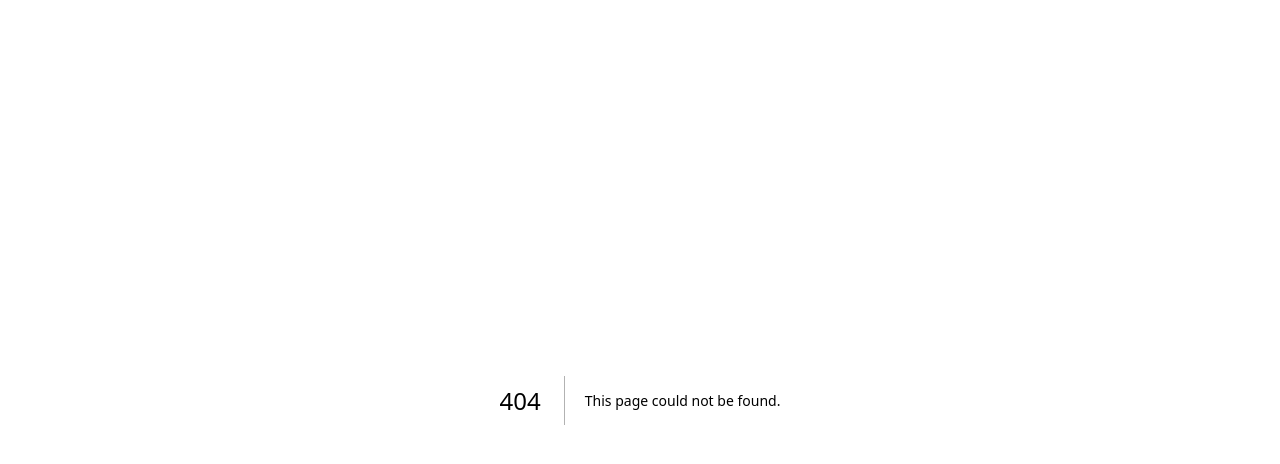
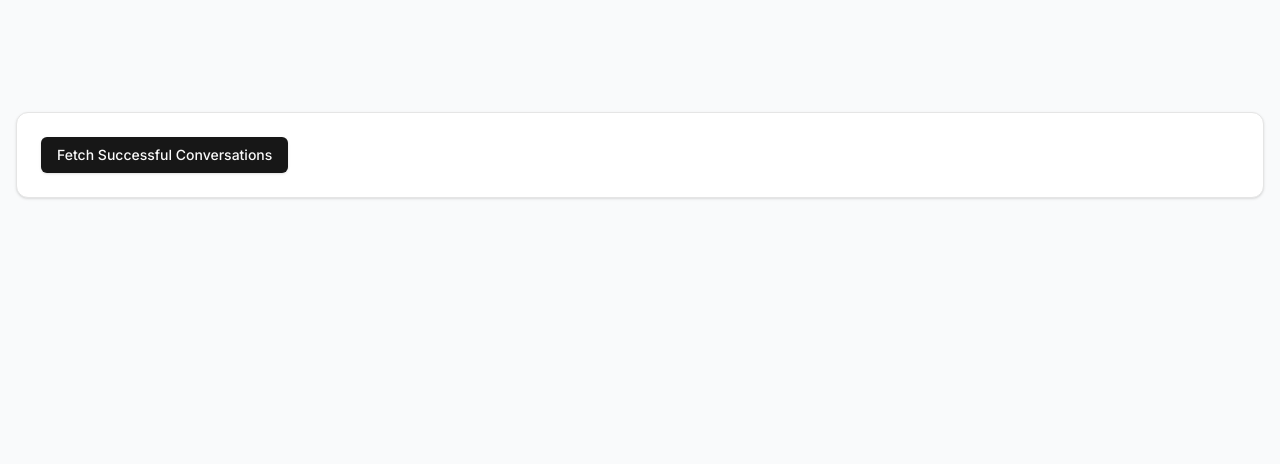
Before and after one commit to haloweavedev/DCC, a Next.js app: page /ai-receptionist/data in a window 1280 px wide. Before the commit this address had no page. Shown: the top 464 px of the page. Built offline with nearby package versions, Linux system fonts and the light colour scheme.

Commit message:
added ai-receptionist/data to show success messages and transcripts

```diff
--- /dev/null
+++ b/app/ai-receptionist/data/page.tsx
@@ -0,0 +1,202 @@
+"use client";
+
+import { useEffect, useState } from "react";
+import { Card, CardContent } from "@/components/ui/card";
+import { Button } from "@/components/ui/button";
+import {
+  Dialog,
+  DialogContent,
+  DialogHeader,
+  DialogTitle,
+} from "@/components/ui/dialog";
+
+interface ConversationSummary {
+  conversation_id: string;
+  start_time_unix_secs: number;
+  call_duration_secs: number;
+  status: string;
+  call_successful: string;
+  message_count: number;
+}
+
+interface ConversationDetails {
+  transcript: Array<{
+    role: string;
+    message?: string;
+    time_in_call_secs: number;
+  }>;
+  analysis?: {
+    transcript_summary?: string;
+    data_collection_results?: Record<string, any>;
+  };
+}
+
+export default function DebugConversationPage() {
+  const [successfulConversations, setSuccessfulConversations] = useState<ConversationSummary[]>([]);
+  const [selectedConversation, setSelectedConversation] = useState<ConversationDetails | null>(null);
+  const [isModalOpen, setIsModalOpen] = useState(false);
+  const [error, setError] = useState<string | null>(null);
+  const [loading, setLoading] = useState(false);
+
+  const fetchSuccessfulConversations = async () => {
+    try {
+      setError(null);
+      setLoading(true);
+      console.log("Fetching conversations...");
+
+      const response = await fetch(
+        `https://api.elevenlabs.io/v1/convai/conversations?agent_id=${process.env.NEXT_PUBLIC_AGENT_ID}`,
+        {
+          headers: {
+            "xi-api-key": process.env.NEXT_PUBLIC_XI_API_KEY || "",
+          },
+        }
+      );
+
+      if (!response.ok) {
+        throw new Error(`API Error: ${response.status}`);
+      }
+
+      const data = await response.json();
+      const successful = data.conversations.filter(
+        (conv: ConversationSummary) => conv.call_successful === "success"
+      );
+      setSuccessfulConversations(successful);
+      console.log("Successful conversations:", successful);
+    } catch (err) {
+      console.error("Fetch error:", err);
+      setError(err instanceof Error ? err.message : "An error occurred");
+    } finally {
+      setLoading(false);
+    }
+  };
+
+  const fetchConversationDetails = async (conversationId: string) => {
+    try {
+      setLoading(true);
+      console.log("Fetching conversation details:", conversationId);
+
+      const response = await fetch(
+        `https://api.elevenlabs.io/v1/convai/conversations/${conversationId}`,
+        {
+          headers: {
+            "xi-api-key": process.env.NEXT_PUBLIC_XI_API_KEY || "",
+          },
+        }
+      );
+
+      if (!response.ok) {
+        throw new Error(`API Error: ${response.status}`);
+      }
+
+      const data = await response.json();
+      console.log("Conversation details:", data);
+      setSelectedConversation(data);
+      setIsModalOpen(true);
+    } catch (err) {
+      console.error("Fetch error:", err);
+      setError(err instanceof Error ? err.message : "An error occurred");
+    } finally {
+      setLoading(false);
+    }
+  };
+
+  return (
+    <div className="min-h-screen bg-gray-50 pt-20">
+      <div className="container mx-auto px-4 py-8">
+        <Card>
+          <CardContent className="pt-6">
+            <div className="space-y-4">
+              <div className="flex flex-col gap-4">
+                <div>
+                  <Button
+                    onClick={fetchSuccessfulConversations}
+                    disabled={loading}
+                  >
+                    {loading ? "Loading..." : "Fetch Successful Conversations"}
+                  </Button>
+                </div>
+
+                {error && (
+                  <div className="text-red-500 bg-red-50 p-4 rounded">
+                    <h3 className="font-bold">Error:</h3>
+                    <p>{error}</p>
+                  </div>
+                )}
+
+                {successfulConversations.length > 0 && (
+                  <div>
+                    <h3 className="font-bold mb-2">Successful Conversations:</h3>
+                    <div className="space-y-2">
+                      {successfulConversations.map((conv) => (
+                        <div
+                          key={conv.conversation_id}
+                          className="p-4 bg-white rounded-lg shadow hover:bg-gray-50 cursor-pointer"
+                          onClick={() => fetchConversationDetails(conv.conversation_id)}
+                        >
+                          <p>ID: {conv.conversation_id}</p>
+                          <p>Duration: {conv.call_duration_secs}s</p>
+                          <p>Messages: {conv.message_count}</p>
+                          <p>Time: {new Date(conv.start_time_unix_secs * 1000).toLocaleString()}</p>
+                        </div>
+                      ))}
+                    </div>
+                  </div>
+                )}
+
+                <Dialog open={isModalOpen} onOpenChange={setIsModalOpen}>
+                  <DialogContent className="max-w-3xl max-h-[80vh] overflow-y-auto">
+                    <DialogHeader>
+                      <DialogTitle>Conversation Details</DialogTitle>
+                    </DialogHeader>
+                    {selectedConversation && (
+                      <div className="space-y-4">
+                        {selectedConversation.analysis?.transcript_summary && (
+                          <div>
+                            <h3 className="font-bold">Summary:</h3>
+                            <p className="bg-gray-50 p-2 rounded">
+                              {selectedConversation.analysis.transcript_summary}
+                            </p>
+                          </div>
+                        )}
+
+                        {selectedConversation.analysis?.data_collection_results && (
+                          <div>
+                            <h3 className="font-bold">Data Collection Results:</h3>
+                            <pre className="bg-gray-50 p-2 rounded overflow-x-auto">
+                              {JSON.stringify(selectedConversation.analysis.data_collection_results, null, 2)}
+                            </pre>
+                          </div>
+                        )}
+
+                        <div>
+                          <h3 className="font-bold">Transcript:</h3>
+                          <div className="space-y-2">
+                            {selectedConversation.transcript.map((entry, index) => (
+                              <div
+                                key={index}
+                                className={`p-2 rounded ${
+                                  entry.role === "agent" ? "bg-blue-50" : "bg-gray-50"
+                                }`}
+                              >
+                                <p className="font-semibold">{entry.role}</p>
+                                <p>{entry.message || "No message"}</p>
+                                <p className="text-sm text-gray-500">
+                                  Time: {entry.time_in_call_secs}s
+                                </p>
+                              </div>
+                            ))}
+                          </div>
+                        </div>
+                      </div>
+                    )}
+                  </DialogContent>
+                </Dialog>
+              </div>
+            </div>
+          </CardContent>
+        </Card>
+      </div>
+    </div>
+  );
+}
```
